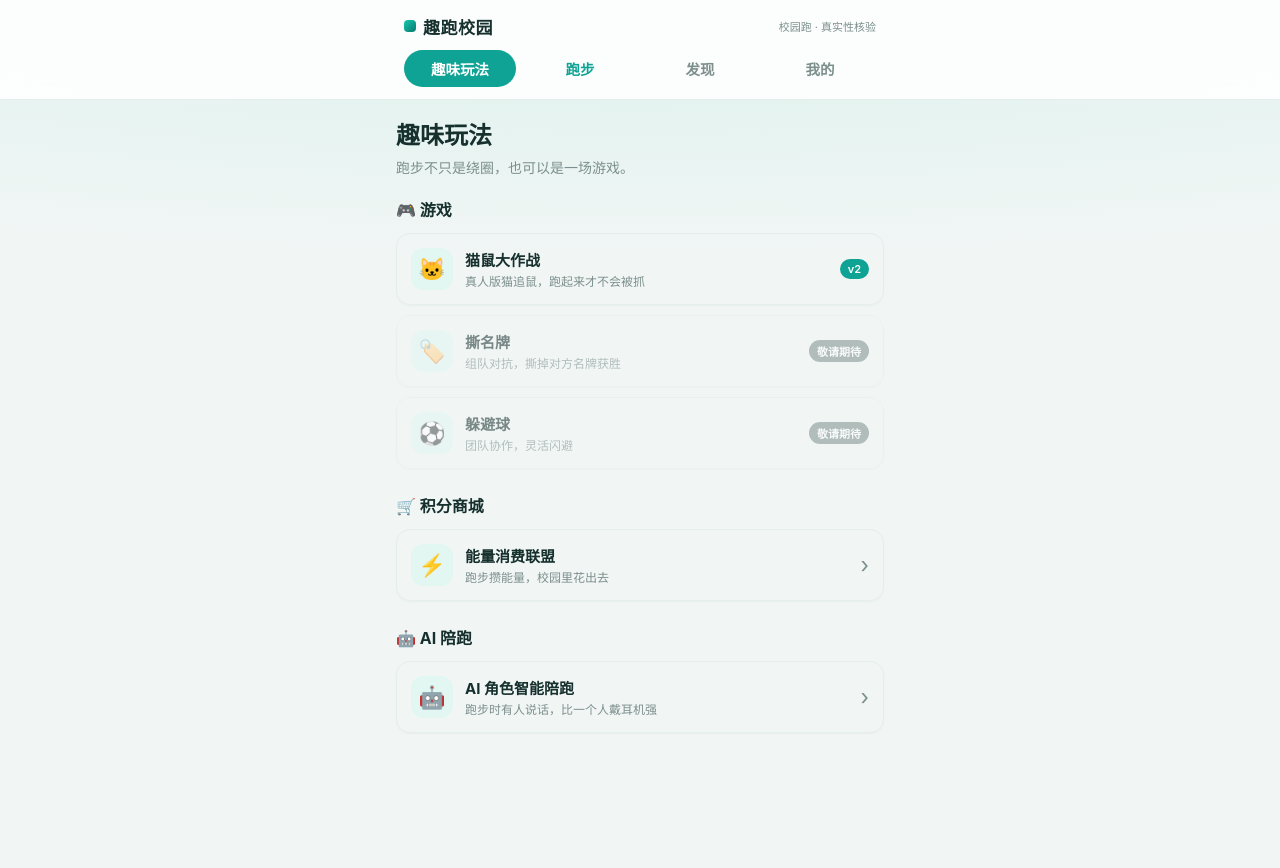
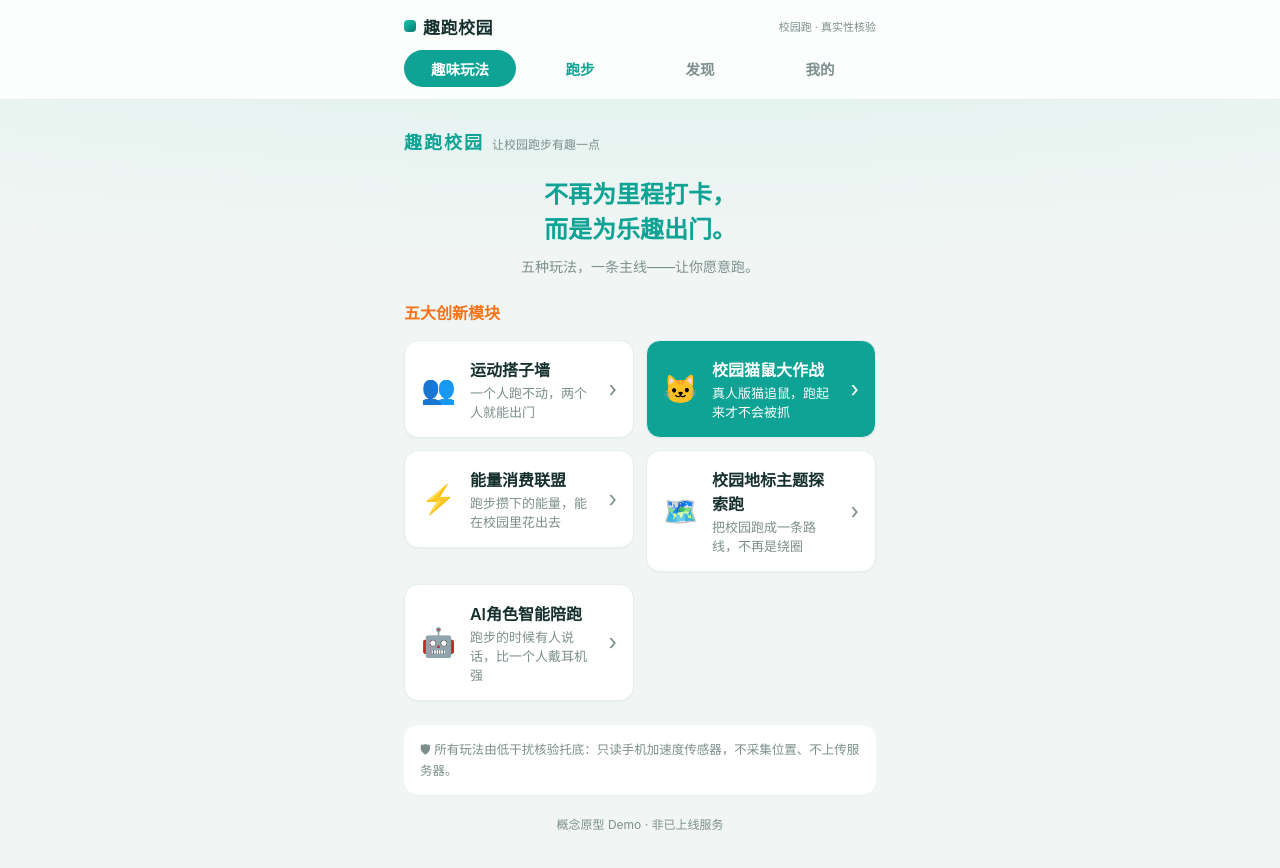
Before and after one commit to uni13-cup/campus-sports-demo, a Vue app: page /play in a window 1280 px wide. Shown: the top 868 px of the page. Before the commit the page ends 800 px from the top, so only its background shows below. Built offline with nearby package versions, Linux system fonts and the light colour scheme.

Commit message:
feat(play): 趣味玩法页按 feature/home-features 设计重制为五大创新模块

```diff
--- a/src/views/play/PlayView.vue
+++ b/src/views/play/PlayView.vue
@@ -1,190 +1,172 @@
 <script setup>
 import { useRouter } from 'vue-router'
 
-// 趣味玩法页：游戏 + 积分商城 + AI 陪跑
-// 负责人：李金燚
+// 趣味玩法页：按 feature/home-features 分支李浩阳的首页设计实现
+// （五大创新模块卡片）；猫鼠入口由旧大厅 /game 适配为 v2 对战页 /game/play
 const router = useRouter()
 
-const games = [
-  { name: '猫鼠大作战', desc: '真人版猫追鼠，跑起来才不会被抓', icon: '🐱', path: '/game/play', badge: 'v2' },
-  { name: '撕名牌', desc: '组队对抗，撕掉对方名牌获胜', icon: '🏷️', path: null, badge: '敬请期待' },
-  { name: '躲避球', desc: '团队协作，灵活闪避', icon: '⚽', path: null, badge: '敬请期待' }
-]
-
-const shops = [
-  { name: '能量消费联盟', desc: '跑步攒能量，校园里花出去', icon: '⚡', path: '/features/energy-league' }
-]
-
-const ai = [
-  { name: 'AI 角色智能陪跑', desc: '跑步时有人说话，比一个人戴耳机强', icon: '🤖', path: '/features/ai-pacer' }
+const modules = [
+  { name: '运动搭子墙', desc: '一个人跑不动，两个人就能出门', icon: '👥', path: '/features/sports-wall', featured: false },
+  { name: '校园猫鼠大作战', desc: '真人版猫追鼠，跑起来才不会被抓', icon: '🐱', path: '/game/play', featured: true },
+  { name: '能量消费联盟', desc: '跑步攒下的能量，能在校园里花出去', icon: '⚡', path: '/features/energy-league', featured: false },
+  { name: '校园地标主题探索跑', desc: '把校园跑成一条路线，不再是绕圈', icon: '🗺️', path: '/features/theme-run', featured: false },
+  { name: 'AI角色智能陪跑', desc: '跑步的时候有人说话，比一个人戴耳机强', icon: '🤖', path: '/features/ai-pacer', featured: false }
 ]
 
 function go(path) {
-  if (path) router.push(path)
+  router.push(path)
 }
 </script>
 
 <template>
   <div class="page play">
-    <section class="hero">
-      <h1>趣味玩法</h1>
-      <p>跑步不只是绕圈，也可以是一场游戏。</p>
-    </section>
+    <header class="brand">
+      <span class="brand-logo">趣跑校园</span>
+      <span class="brand-sub">让校园跑步有趣一点</span>
+    </header>
 
-    <!-- 游戏区 -->
-    <section class="block">
-      <h2 class="block-title">🎮 游戏</h2>
-      <div class="cards">
+    <header class="hero">
+      <h1 class="hero-title">不再为里程打卡，<br />而是为乐趣出门。</h1>
+      <p class="hero-sub">五种玩法，一条主线——让你愿意跑。</p>
+    </header>
+
+    <section class="modules">
+      <h2 class="section-title">五大创新模块</h2>
+      <div class="grid">
         <div
-          v-for="g in games"
-          :key="g.name"
+          v-for="m in modules"
+          :key="m.path"
           class="card"
-          :class="{ disabled: !g.path }"
-          @click="go(g.path)"
+          :class="{ featured: m.featured }"
+          @click="go(m.path)"
         >
-          <span class="card-icon">{{ g.icon }}</span>
+          <span class="card-icon">{{ m.icon }}</span>
           <div class="card-body">
-            <span class="card-name">{{ g.name }}</span>
-            <span class="card-desc">{{ g.desc }}</span>
-          </div>
-          <span class="card-badge" :class="{ soon: !g.path }">{{ g.badge }}</span>
-        </div>
-      </div>
-    </section>
-
-    <!-- 积分商城 -->
-    <section class="block">
-      <h2 class="block-title">🛒 积分商城</h2>
-      <div class="cards">
-        <div
-          v-for="s in shops"
-          :key="s.name"
-          class="card"
-          @click="go(s.path)"
-        >
-          <span class="card-icon">{{ s.icon }}</span>
-          <div class="card-body">
-            <span class="card-name">{{ s.name }}</span>
-            <span class="card-desc">{{ s.desc }}</span>
+            <span class="card-name">{{ m.name }}</span>
+            <span class="card-desc">{{ m.desc }}</span>
           </div>
           <span class="card-arrow">›</span>
         </div>
       </div>
     </section>
 
-    <!-- AI 陪跑 -->
-    <section class="block">
-      <h2 class="block-title">🤖 AI 陪跑</h2>
-      <div class="cards">
-        <div
-          v-for="a in ai"
-          :key="a.name"
-          class="card"
-          @click="go(a.path)"
-        >
-          <span class="card-icon">{{ a.icon }}</span>
-          <div class="card-body">
-            <span class="card-name">{{ a.name }}</span>
-            <span class="card-desc">{{ a.desc }}</span>
-          </div>
-          <span class="card-arrow">›</span>
-        </div>
-      </div>
-    </section>
+    <p class="shield">
+      🛡 所有玩法由低干扰核验托底：只读手机加速度传感器，不采集位置、不上传服务器。
+    </p>
+
+    <footer class="footer">
+      <p>概念原型 Demo · 非已上线服务</p>
+    </footer>
   </div>
 </template>
 
 <style scoped>
-.play {
-  padding: 16px;
-  max-width: 520px;
-  margin: 0 auto;
+.brand {
+  display: flex;
+  align-items: baseline;
+  gap: 8px;
+  padding-top: 4px;
 }
-.hero h1 {
+.brand-logo {
+  font-size: 18px;
+  font-weight: 800;
+  letter-spacing: 2px;
+  color: var(--color-primary);
+}
+.brand-sub {
+  font-size: 12px;
+  color: var(--color-text-light);
+}
+.hero {
+  text-align: center;
+  padding: 24px 0 24px;
+}
+.hero-title {
   font-size: 24px;
+  line-height: 1.45;
   font-weight: 800;
-  margin: 0 0 6px;
+  color: var(--color-primary);
 }
-.hero p {
-  margin: 0 0 20px;
+.hero-sub {
+  font-size: 14px;
   color: var(--color-text-light);
-  font-size: 14px;
+  margin-top: 8px;
 }
-.block {
-  margin-bottom: 24px;
+.section-title {
+  font-size: 16px;
+  color: var(--color-accent);
+  margin-bottom: 16px;
 }
-.block-title {
-  font-size: 16px;
-  font-weight: 700;
-  margin: 0 0 12px;
-  color: var(--color-text);
-}
-.cards {
+.grid {
   display: flex;
   flex-direction: column;
-  gap: 10px;
+  gap: 12px;
+}
+@media (min-width: 768px) {
+  .grid {
+    display: grid;
+    grid-template-columns: 1fr 1fr;
+    align-items: start;
+  }
 }
 .card {
   display: flex;
   align-items: center;
-  gap: 12px;
-  padding: 14px;
-  border-radius: 14px;
-  background: var(--color-bg-card);
-  border: 1px solid var(--color-border);
+  gap: 14px;
+  background: var(--color-white);
+  border-radius: var(--radius);
+  box-shadow: var(--shadow);
+  padding: 16px;
   cursor: pointer;
-  transition: transform 0.15s, box-shadow 0.15s;
+  transition: transform 0.15s;
 }
 .card:hover {
-  transform: translateY(-1px);
-  box-shadow: 0 4px 12px rgba(0, 0, 0, 0.06);
+  transform: translateY(-2px);
 }
-.card.disabled {
-  opacity: 0.55;
-  cursor: not-allowed;
+.card.featured {
+  background: var(--color-primary);
+}
+.card.featured .card-name,
+.card.featured .card-desc,
+.card.featured .card-arrow {
+  color: #fff;
 }
 .card-icon {
-  width: 42px;
-  height: 42px;
-  border-radius: 12px;
-  background: var(--color-primary-light);
-  display: flex;
-  align-items: center;
-  justify-content: center;
-  font-size: 22px;
-  flex-shrink: 0;
+  font-size: 28px;
 }
 .card-body {
+  display: flex;
+  flex-direction: column;
+  gap: 2px;
   flex: 1;
-  min-width: 0;
 }
 .card-name {
-  display: block;
-  font-size: 15px;
-  font-weight: 700;
+  font-size: 16px;
+  font-weight: 600;
   color: var(--color-text);
 }
 .card-desc {
-  display: block;
-  font-size: 12px;
+  font-size: 13px;
   color: var(--color-text-light);
-  margin-top: 2px;
-}
-.card-badge {
-  font-size: 11px;
-  padding: 3px 8px;
-  border-radius: 999px;
-  background: var(--color-primary);
-  color: #fff;
-  font-weight: 600;
-  flex-shrink: 0;
-}
-.card-badge.soon {
-  background: var(--color-text-light);
 }
 .card-arrow {
   font-size: 22px;
   color: var(--color-text-light);
-  flex-shrink: 0;
+}
+.shield {
+  margin-top: 24px;
+  background: var(--color-white);
+  border-radius: var(--radius);
+  box-shadow: var(--shadow);
+  padding: 14px 16px;
+  font-size: 12.5px;
+  line-height: 1.7;
+  color: var(--color-text-light);
+}
+.footer {
+  text-align: center;
+  margin-top: 20px;
+  font-size: 12px;
+  color: var(--color-text-light);
 }
 </style>
```
